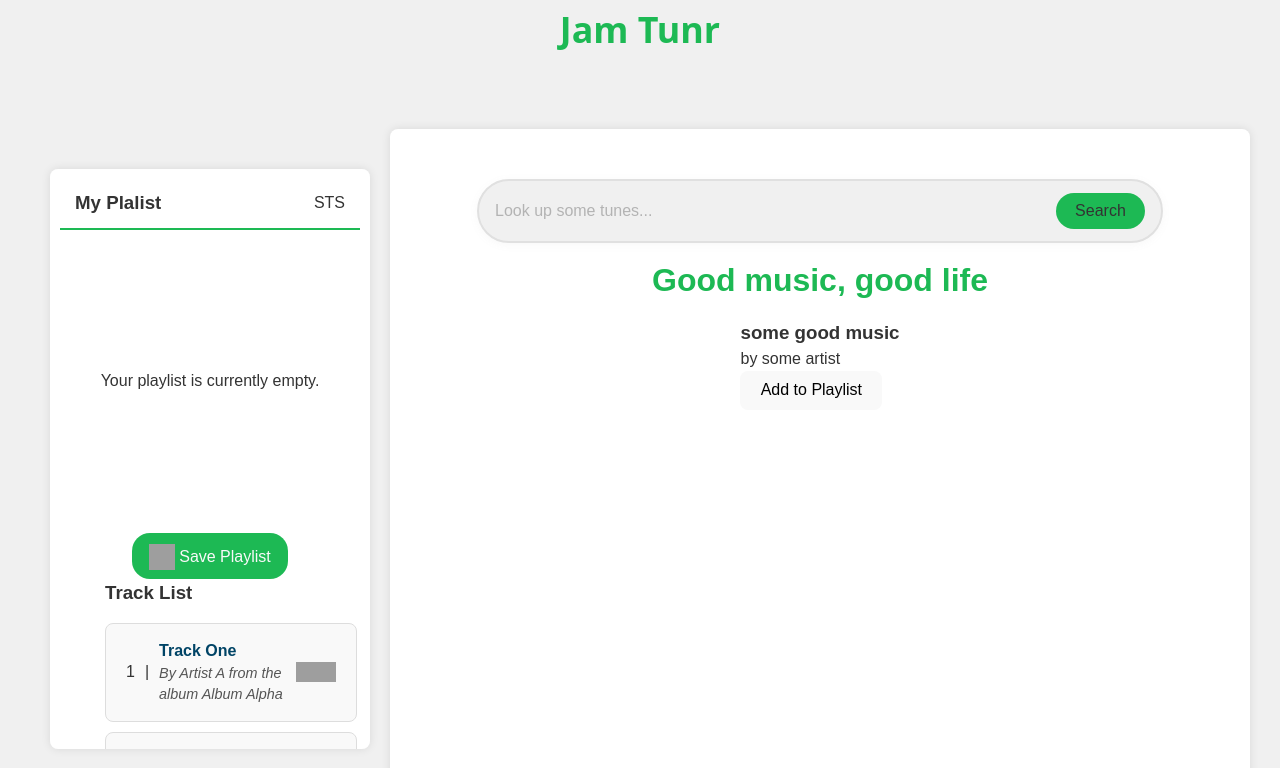
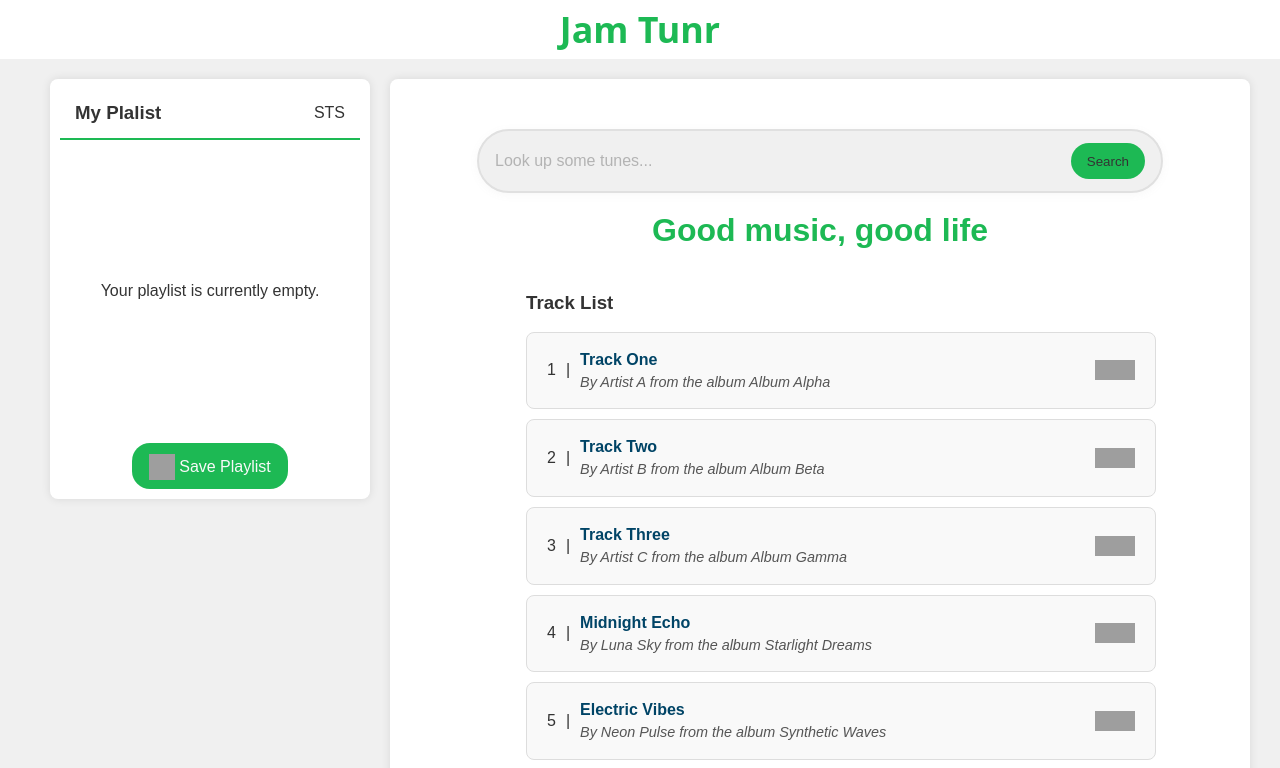
Before and after one commit to Erick-WG/Spotify-Jamr, a React (Vite) app: page / in a window 1280 px wide. Shown: the top 768 px of the page. Built offline with nearby package versions, Linux system fonts and the light colour scheme; grey boxes are pictures that could not be loaded.

Commit message:
Chore: clean up ui for search bar and main app layout

```diff
--- a/src/App.jsx
+++ b/src/App.jsx
@@ -1,3 +1,4 @@
+/* eslint-disable no-unused-vars */
 // import { useState } from 'react'
 
 
@@ -14,6 +15,10 @@ import Track from '@components/Track.jsx'
 
 
 
+// variables.
+const url = 'https://api.spotify.com/v1/search?q='
+
+
 
 function App() {
 
@@ -26,14 +31,17 @@ function App() {
       <div className={styles.app}>
         <div className={styles.aside}>
           <PlayList />
-          <TrackList />
-          <Track />
         </div>
 
         <div className={styles.main}>
           <SearchBar />
           <h1 className={styles.heading}>Good music, good life</h1>
-          <SearchResults />
+          {/* <SearchResults /> */}
+
+          {/* results container */}
+          <div className={styles.resultsContainer}>
+            <TrackList />
+          </div>
         </div>
       </div>
     </div>
--- a/src/assets/css/App.module.css
+++ b/src/assets/css/App.module.css
@@ -11,7 +11,7 @@
 .app {
     display: grid;
     grid-template-columns: 1fr 3fr;
-    align-items: center;
+    align-items: flex-start;
     min-height: 100vh;
     height: fit-content;
     width: 100%;
@@ -25,7 +25,7 @@
 
 .aside {
     position: sticky;
-    top: 10px;
+    top: 20px;
     width: 300px;
     min-height: 50vh;
     max-height: 70vh;
@@ -33,6 +33,7 @@
     display: flex;
     flex-direction: column;
     align-items: center;
+    justify-items: space-between;
     padding: 10px;
     background-color: #ffffff;
     color: #333333;
@@ -53,6 +54,15 @@
     border-radius: 8px;
 }
 
+.resultsContainer {
+    display: flex;
+    flex-direction: column;
+    align-items: center;
+    width: 100%;
+    margin-top: 20px;
+    min-height: 50vh;
+}
+
 .heading {
     font-size: 2em;
     margin: 20px 0;
--- a/src/components/SearchBar.jsx
+++ b/src/components/SearchBar.jsx
@@ -3,10 +3,18 @@ import styles from '@css/SearchBar.module.css'
 
 const SearchBar = () => {
   return (
-    <div className={styles.searchBar}>
-      <input className={styles.searchInput} placeholder='Look up some tunes...'></input>
-      <button className={styles.searchButton}>Search</button>
-    </div>
+    <form className={styles.searchBar}>
+      <input
+        name='searchQuery'
+        value={''}
+        className={styles.searchInput}
+        placeholder='Look up some tunes...'
+        />
+      <button
+        className={styles.searchButton}
+        type='submit'
+        >Search</button>
+    </form>
   )
 }
 
--- a/src/index.css
+++ b/src/index.css
@@ -44,22 +44,19 @@ button {
   border-radius: 8px;
   border: 1px solid transparent;
   padding: 0.6em 1.2em;
-  font-size: 1em;
   font-weight: 500;
   font-family: inherit;
-  /* background-color: #1a1a1a; */
+  background-color: #1db954;
+  color: '#f0f0f0';
   cursor: pointer;
   transition: border-color 0.25s;
 }
 button:hover {
-  border-color: #646cff;
-}
-button:focus,
-button:focus-visible {
-  outline: 4px auto -webkit-focus-ring-color;
+  border-color: #f0f0f0;
 }
 
-@media (prefers-color-scheme: light) {
+
+/* @media (prefers-color-scheme: light) {
   :root {
     color: #213547;
     background-color: #f0f0f0;
@@ -70,4 +67,4 @@ button:focus-visible {
   button {
     background-color: #f9f9f9;
   }
-}
+} */
```
Also changed, not shown: 1 other file (tests, documents, lock files or other folders).
